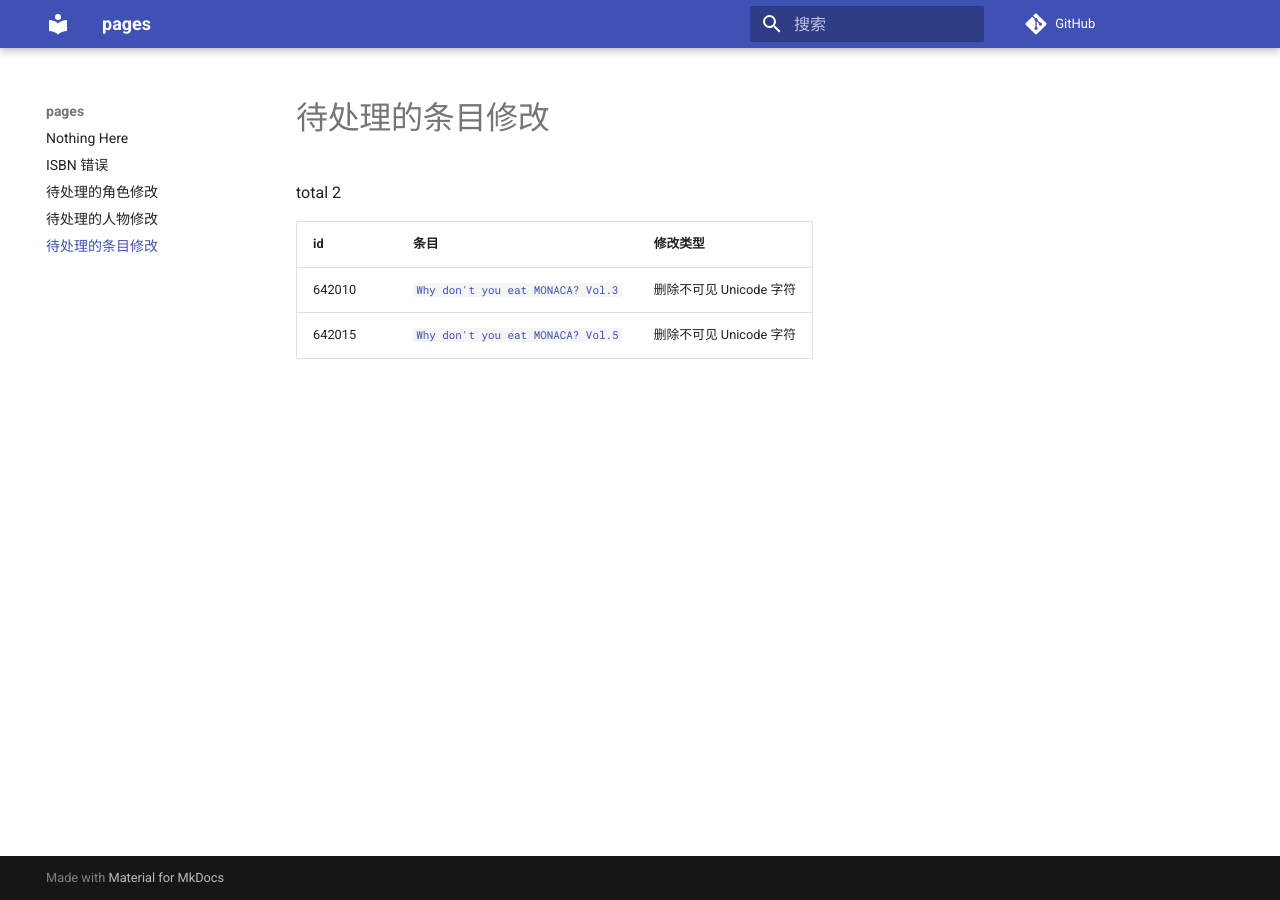
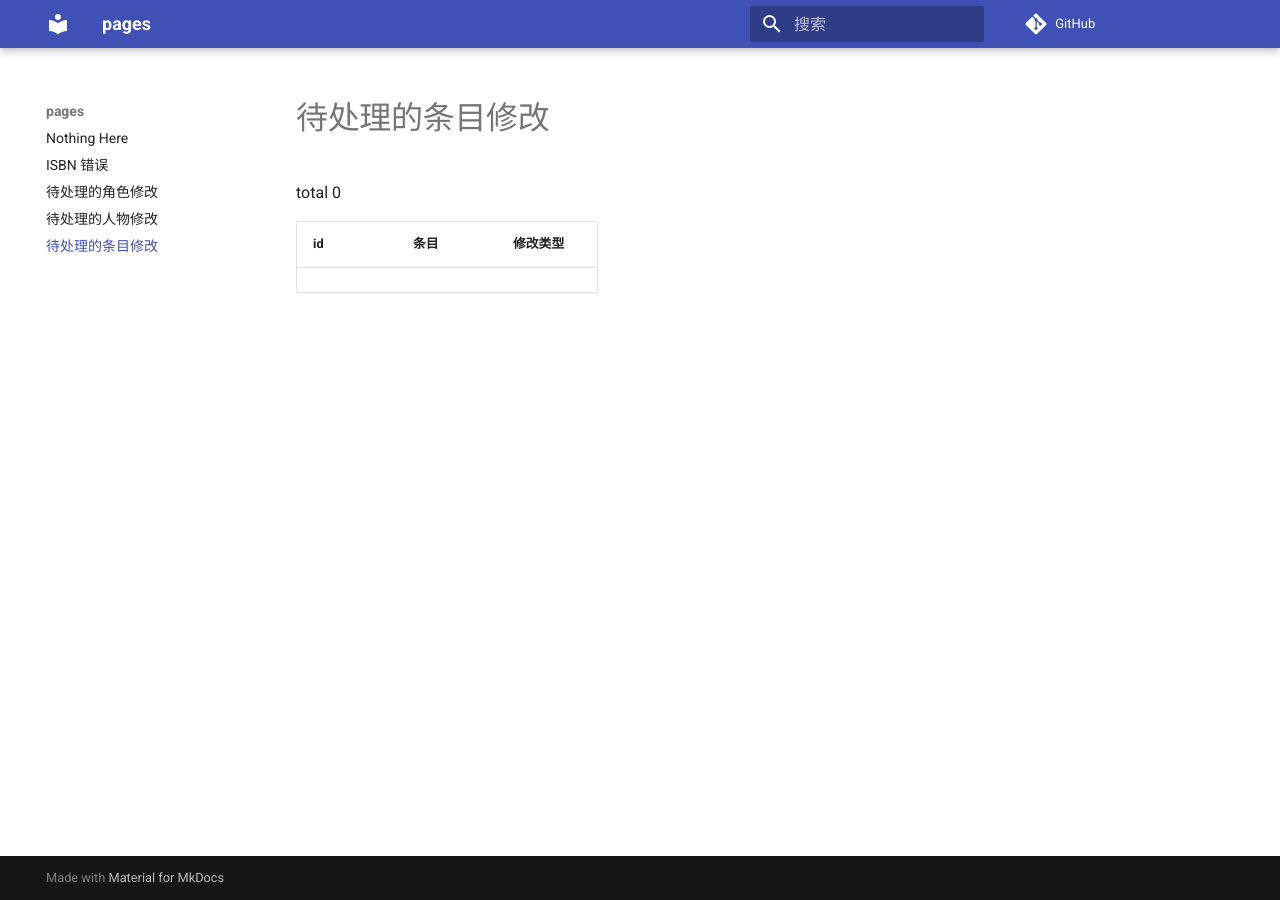
Before and after one commit to trim21/bangumi-pages, an MkDocs documentation site: the page built from docs/pending-subject-changes.md, in a window 1280 px wide. Built offline with MkDocs 1.6.1 and Material for MkDocs 9.7.7, drawn with Linux system fonts in a browser that asks for light colours; comment, search, counter and statistics services are not loaded.

Commit message:
update pending-changes.md

```diff
--- a/docs/pending-subject-changes.md
+++ b/docs/pending-subject-changes.md
@@ -1,8 +1,6 @@
 # 待处理的条目修改
 
-total 2
+total 0
 
 | id | 条目 | 修改类型 |
 | --- | --- | --- |
-| 642010 | [`Why don't you eat MONACA? Vol.3`](https://bgm.tv/subject/642010) | 删除不可见 Unicode 字符 |
-| 642015 | [`Why don't you eat MONACA? Vol.5`](https://bgm.tv/subject/642015) | 删除不可见 Unicode 字符 |
```
